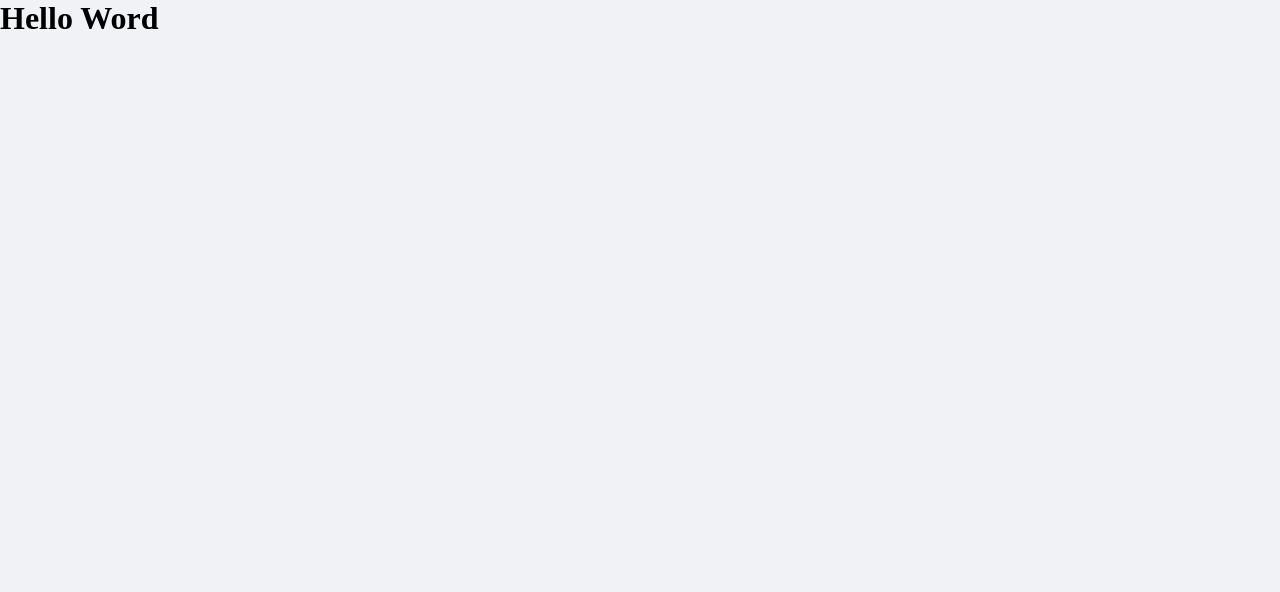
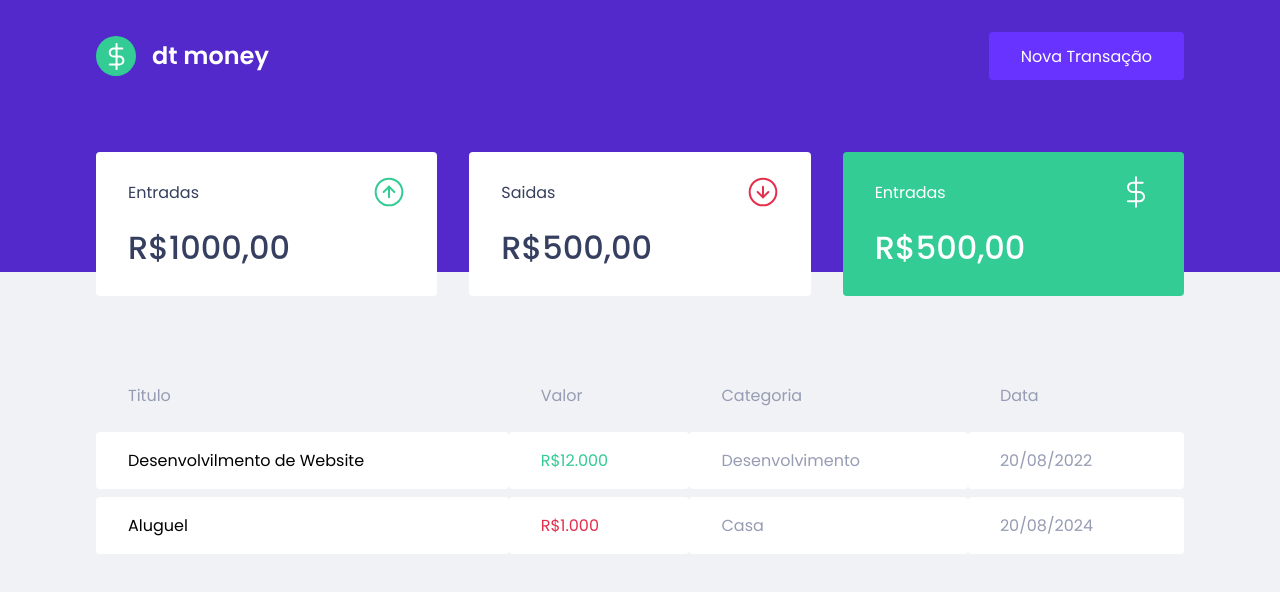
Before and after one commit to GustavoHenrique23/02-ignite-dtmoney, a React (Create React App) app: page / in a window 1280 px wide. Shown: the top 592 px of the page. Built offline with nearby package versions, Linux system fonts and the light colour scheme.

Commit message:
Componentização

```diff
--- a/public/index.html
+++ b/public/index.html
@@ -1,12 +1,20 @@
 <!DOCTYPE html>
 <html lang="en">
   <head>
+    <link rel="preconnect" href="https://fonts.googleapis.com" />
+    <link rel="preconnect" href="https://fonts.gstatic.com" crossorigin />
+
     <meta charset="utf-8" />
     <meta name="viewport" content="width=device-width, initial-scale=1" />
 
     <link rel="shortcut icon" href="favicon.png" type="image/png" />
 
     <title>dtmoney</title>
+
+    <link
+      href="https://fonts.googleapis.com/css2?family=Poppins:wght@400;500;600&display=swap"
+      rel="stylesheet"
+    />
   </head>
   <body>
     <noscript>You need to enable JavaScript to run this app.</noscript>
--- a/src/App.tsx
+++ b/src/App.tsx
@@ -1,11 +1,13 @@
-import styled from "styled-components";
+import { Dashboard } from "./components/Dashboard";
+import { Header } from "./components/Header";
 import { GlobalStyle } from "./styles/global";
 
 export function App() {
   return (
-    <div className="App">
-      <h1>Hello Word</h1>
+    <>
+      <Header />
+      <Dashboard />
       <GlobalStyle />
-    </div>
+    </>
   );
 }
--- /dev/null
+++ b/src/components/Dashboard/index.tsx
@@ -0,0 +1,12 @@
+import { Summary } from "../Summary";
+import { TransactionsTable } from "../TransactionsTable";
+import { Container } from "./styles";
+
+export function Dashboard() {
+  return (
+    <Container>
+      <Summary />
+      <TransactionsTable />
+    </Container>
+  );
+}
--- /dev/null
+++ b/src/components/Dashboard/styles.ts
@@ -0,0 +1,9 @@
+import styled from "styled-components";
+
+export const Container = styled.main`
+  max-width: 1120px;
+  margin : 0 auto;
+  padding : 2.5rem 1rem;
+
+
+`
--- /dev/null
+++ b/src/components/Header/index.tsx
@@ -0,0 +1,13 @@
+import logoImg from "../../assets/logo.svg";
+import { Container, Content } from "./styles";
+
+export function Header() {
+  return (
+    <Container>
+      <Content>
+        <img src={logoImg} alt="dt money" />
+        <button type="submit">Nova Transação</button>
+      </Content>
+    </Container>
+  );
+}
--- /dev/null
+++ b/src/components/Header/styles.ts
@@ -0,0 +1,35 @@
+import styled from "styled-components";
+
+export const Container = styled.header`
+  background: var(--blue)
+`
+
+export const Content = styled.div`
+  max-width : 1120px;
+  margin : 0 auto;
+
+  padding: 2rem 1rem 12rem;
+  display: flex;
+  align-items: center;
+  justify-content : space-between;
+
+  img{
+    cursor:pointer
+  }
+
+  button {
+    font-size: 1rem;
+    color : #fff;
+    background: var(--blue-light);
+    border : 0;
+    padding: 0 2rem;
+    border-radius: 0.25rem;
+    height: 3rem;
+
+    transition: filter 0.2s;
+
+    &:hover{
+      filter:brightness(0.9)
+    }
+  }
+`
--- /dev/null
+++ b/src/components/Summary/index.tsx
@@ -0,0 +1,34 @@
+import { Container } from "./styles";
+import entry from "../../assets/entry.svg";
+import out from "../../assets/out.svg";
+import total from "../../assets/total.svg";
+
+export function Summary() {
+  return (
+    <Container>
+      <div>
+        <header>
+          <p>Entradas</p>
+          <img src={entry} alt="entradas" />
+        </header>
+        <strong>R$1000,00</strong>
+      </div>
+
+      <div>
+        <header>
+          <p>Saidas</p>
+          <img src={out} alt="saidas" />
+        </header>
+        <strong>R$500,00</strong>
+      </div>
+
+      <div className="hightlight-background">
+        <header>
+          <p>Entradas</p>
+          <img src={total} alt="total" />
+        </header>
+        <strong>R$500,00</strong>
+      </div>
+    </Container>
+  );
+}
--- /dev/null
+++ b/src/components/Summary/styles.ts
@@ -0,0 +1,34 @@
+import styled from "styled-components";
+
+export const Container = styled.div`
+  display : grid;
+  grid-template-columns : repeat(3, 1fr);
+  gap: 2rem;
+  margin-top: -10rem;
+
+  div {
+    background: var(--shape);
+    padding : 1.5rem 2rem;
+    border-radius : 0.25rem;
+    color : var(--text-title);
+
+    header {
+      display: flex;
+      align-items: center;
+      justify-content : space-between;
+    }
+
+    strong {
+      display : block;
+      margin-top: 1rem;
+      font-size : 2rem;
+      font-weight: 500;
+      line-height: 3rem;
+    }
+    &.hightlight-background {
+      background: var(--green);
+      color: #fff;
+    }
+  }
+
+`
--- /dev/null
+++ b/src/components/TransactionsTable/index.tsx
@@ -0,0 +1,32 @@
+import { Container } from "./styles";
+
+export function TransactionsTable() {
+  return (
+    <Container>
+      <table>
+        <thead>
+          <tr>
+            <th>Titulo</th>
+            <th>Valor</th>
+            <th>Categoria</th>
+            <th>Data</th>
+          </tr>
+        </thead>
+        <tbody>
+          <tr>
+            <td>Desenvolvilmento de Website</td>
+            <td className="deposit">R$12.000</td>
+            <td>Desenvolvimento</td>
+            <td>20/08/2022</td>
+          </tr>
+          <tr>
+            <td>Aluguel</td>
+            <td className="withdraw">R$1.000</td>
+            <td>Casa</td>
+            <td>20/08/2024</td>
+          </tr>
+        </tbody>
+      </table>
+    </Container>
+  );
+}
--- /dev/null
+++ b/src/components/TransactionsTable/styles.ts
@@ -0,0 +1,38 @@
+import styled from "styled-components";
+
+export const Container = styled.div`
+  margin-top: 4rem;
+
+  table{
+    width: 100%;
+    border-spacing: 0 0.5rem;
+
+    th{
+      color : var(--text-body);
+      font-weight: 400;
+      padding: 1rem 2rem;
+      text-align: left;
+      line-height:1.5rem;
+    }
+
+    td{
+      padding: 1rem 2rem;
+      border: 0;
+      background: var(--shape);
+      color: var(--text-body);
+      border-radius: 0.25rem;
+      &:first-child{
+        color : var(--text-tile)
+      }
+      &.deposit{
+        color: var(--green);
+      }
+
+      &.withdraw{
+        color: var(--red)
+      }
+
+    }
+
+  }
+`;
--- a/src/styles/global.ts
+++ b/src/styles/global.ts
@@ -5,6 +5,7 @@
 export const GlobalStyle = createGlobalStyle`
   :root {
     --background : #f0f2f5;
+    --green: #33cc95;
     --red : #e52e4d;
     --blue : #5429cc;
 
@@ -37,6 +38,14 @@
     background: var(--background);
     -webkit-font-smoothing : antialiased;
   }
+  body,input,textarea,button {
+    font-family: 'Poppins', sans-serif;
+    font-weight: 400;
+  }
+
+  h1,h2,h3,h4,h5,h6,strong{
+    font-weight: 600;
+  }
 
 button {
   cursor : pointer;
```
Also changed, not shown: package.json (+5 -5 lines), 1 other file (tests, documents, lock files or other folders).
